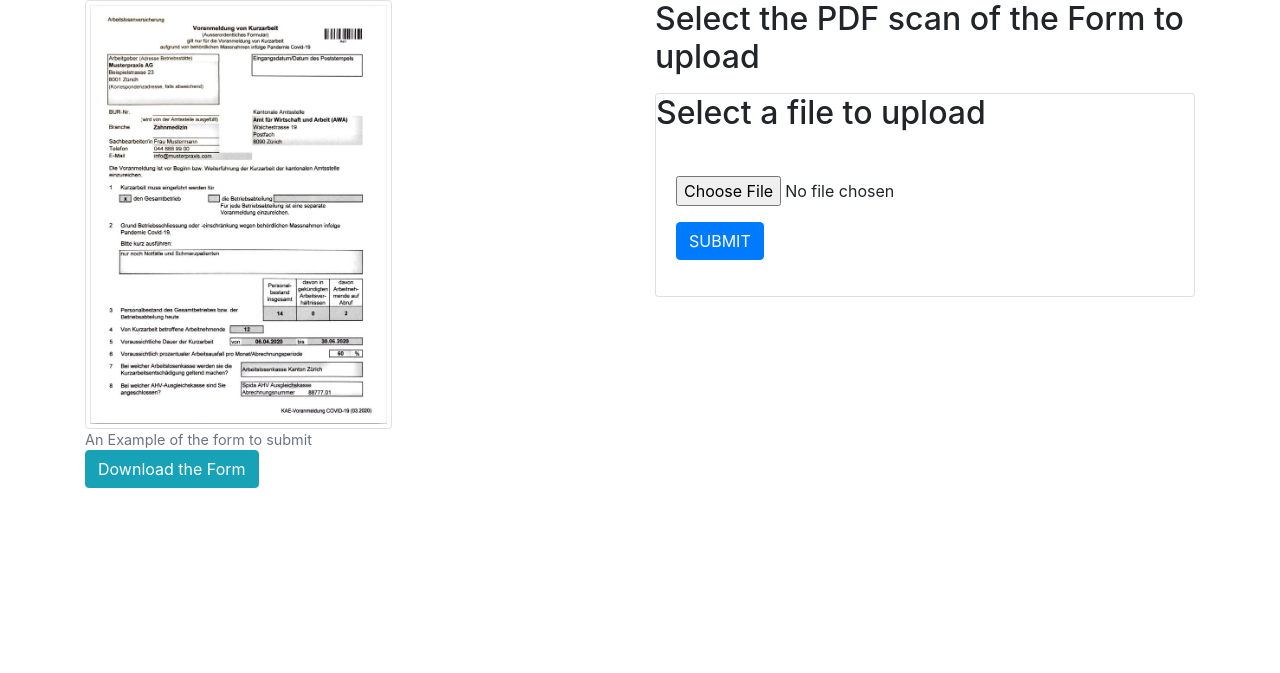
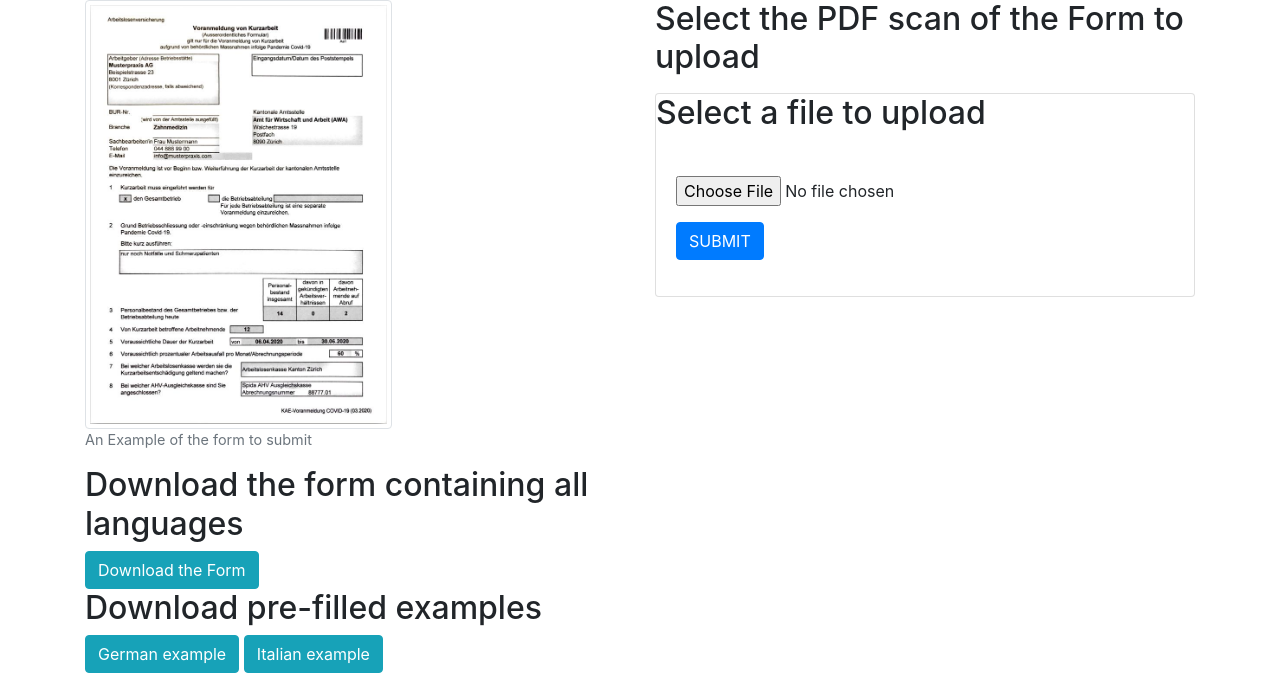
Before and after one commit to mariosalecker/vsvirus, a Flask app: page / in a window 1280 px wide. Shown: the part 280-953 px from the top of the page. Before the commit the page ends 768 px from the top, so only its background shows below. Run offline with Flask 2, Linux system fonts and the light colour scheme; some libraries are stand-ins or nearby versions.

Commit message:
added pre-filles examples

```diff
--- a/flask_project/templates/upload.html
+++ b/flask_project/templates/upload.html
@@ -20,9 +20,15 @@
 			<figure class="figure">
 				<img src="/static/sample.jpg" class="img-thumbnail" width="307" height="240" alt="...">
 				<figcaption class="figure-caption text-left">An Example of the form to submit </figcaption>
+
+
+			</figure>
+			 <h2>Download the form containing all languages</h2>
 			 <button type="button" class="btn btn-info btn-rounded" onclick=" window.open('http://www.arbeit.swiss/dam/secoalv/fr/dokumente/formulare/arbeitgeber/kae_covid_19/KAE-Abrechnung%20COVID-19%20d-f-i%20definitiv.xlsx.download.xlsx/KAE-Abrechnung%20COVID-19%20d-f-i%20definitiv.xlsx','_blank')">Download the Form</button>
 
-			</figure>
+			 <h2>Download pre-filled examples</h2>
+			 <button type="button" class="btn btn-info btn-rounded" onclick=" window.open('static/German.pdf')">German example</button>
+			 <button type="button" class="btn btn-info btn-rounded" onclick=" window.open('static/Italian.pdf')">Italian example</button>
 
 		</div>
 		<div class="col-md-6">
```
